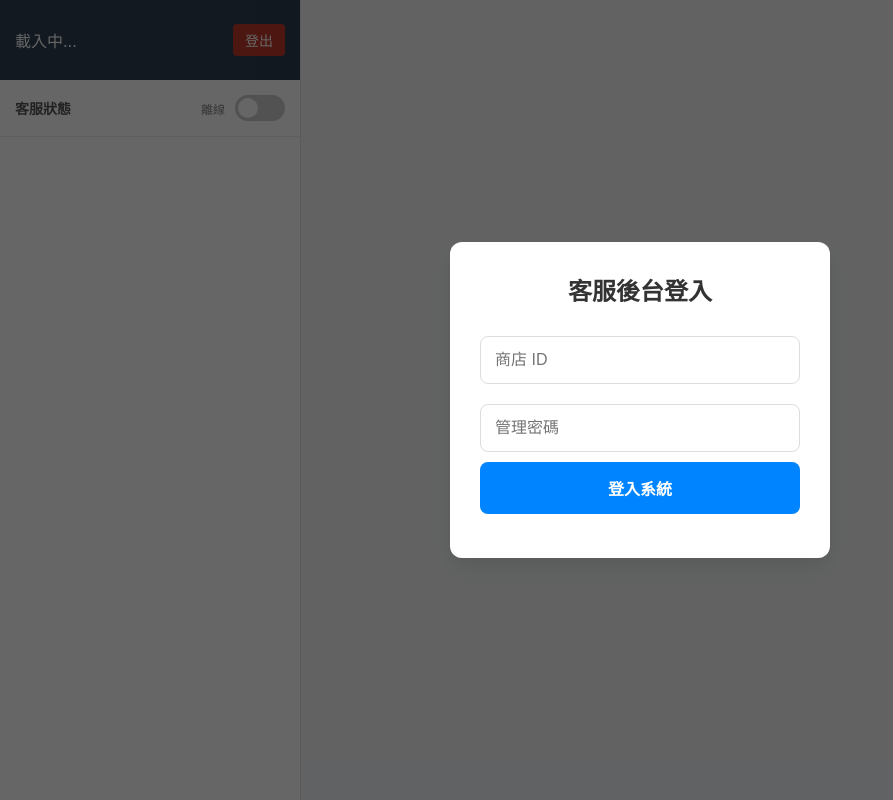
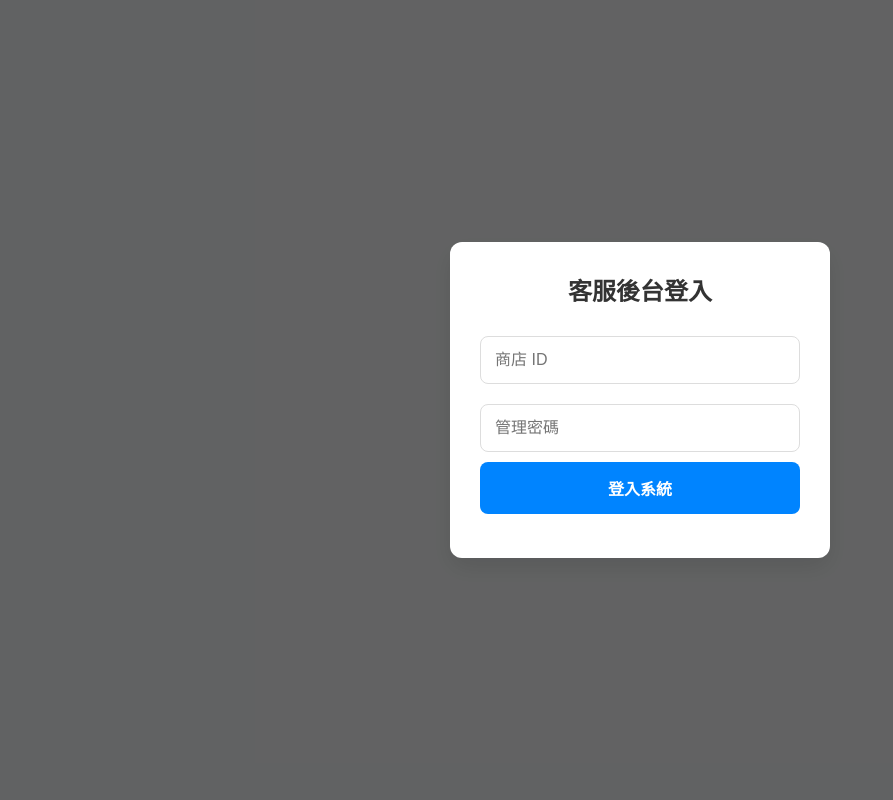
Before and after one commit to 1422tony/customer-support, a website: page admin/index.html in a window 1280 px wide. Shown: the whole page, without its empty margins (0-893 px from the left). Drawn offline with nearby package versions, Linux system fonts and the light colour scheme.

Commit message:
Fix chat op

```diff
--- a/admin/index.html
+++ b/admin/index.html
@@ -34,7 +34,6 @@
             flex-shrink: 0;
         }
 
-        /* ★★★ 新增：足跡追蹤區塊樣式 ★★★ */
         #footprint-box {
             background: #fffbe6; border-bottom: 1px solid #ffe58f;
             padding: 8px 15px; font-size: 13px; color: #555;
@@ -75,6 +74,7 @@
         #close-modal { position: absolute; top: 20px; right: 20px; color: #fff; font-size: 30px; font-weight: bold; cursor: pointer; z-index: 2001; background: rgba(0,0,0,0.5); width: 40px; height: 40px; border-radius: 50%; display: flex; align-items: center; justify-content: center; }
         @keyframes fadeIn { from {opacity:0;} to {opacity:1;} }
         @keyframes zoomIn { from {transform:scale(0.9);} to {transform:scale(1);} }
+
         .status-box { padding: 15px; border-bottom: 1px solid #eee; display: flex; align-items: center; justify-content: space-between; background: #fff; }
         .status-label { font-size: 14px; font-weight: bold; color: #555; }
 
@@ -82,10 +82,9 @@
         .switch input { opacity: 0; width: 0; height: 0; }
         .slider { position: absolute; cursor: pointer; top: 0; left: 0; right: 0; bottom: 0; background-color: #ccc; transition: .4s; border-radius: 34px; }
         .slider:before { position: absolute; content: ""; height: 20px; width: 20px; left: 3px; bottom: 3px; background-color: white; transition: .4s; border-radius: 50%; }
-        input:checked + .slider { background-color: #2ecc71; } /* 綠色 */
+        input:checked + .slider { background-color: #2ecc71; }
         input:checked + .slider:before { transform: translateX(24px); }
 
-        /* 狀態文字 */
         #status-text { font-size: 12px; color: #888; margin-right: 10px; }
 
         @media (max-width: 768px) {
@@ -97,7 +96,6 @@
             #back-btn { display: block; }
             #chat-header { padding-left: 5px; }
             .cb-msg-img { max-width: 60vw; }
-            /* 手機版足跡連結短一點 */
             #footprint-link { max-width: 200px; }
         }
     </style>
@@ -125,6 +123,18 @@
                 <span id="shop-name">載入中...</span>
                 <button id="logout-btn" onclick="logout()">登出</button>
             </div>
+
+            <div class="status-box">
+                <div class="status-label">客服狀態</div>
+                <div style="display:flex; align-items:center;">
+                    <span id="status-text">離線</span>
+                    <label class="switch">
+                        <input type="checkbox" id="online-toggle" onchange="toggleOnline()">
+                        <span class="slider"></span>
+                    </label>
+                </div>
+            </div>
+
             <div id="user-list"></div>
         </div>
 
@@ -152,25 +162,7 @@
             </div>
         </div>
     </div>
-    <div id="sidebar">
-        <div id="shop-info-box">
-            <span id="shop-name">載入中...</span>
-            <button id="logout-btn" onclick="logout()">登出</button>
-        </div>
 
-        <div class="status-box">
-            <div class="status-label">客服狀態</div>
-            <div style="display:flex; align-items:center;">
-                <span id="status-text">離線</span>
-                <label class="switch">
-                    <input type="checkbox" id="online-toggle" onchange="toggleOnline()">
-                    <span class="slider"></span>
-                </label>
-            </div>
-        </div>
-
-        <div id="user-list"></div>
-    </div>
     <script src="https://cdn.socket.io/4.7.2/socket.io.min.js"></script>
     <script>
         const SERVER = '/';
@@ -178,32 +170,23 @@
         let activeUser = null;
         let unreadCounts = {};
         let typingTimeout;
-        // ★ 用來儲存每個使用者的最新足跡 { userId: {url, title, image} }
         let userFootprints = {};
 
-        // 1. 登入成功後，設定開關初始狀態
         socket.on('loginSuccess', (data) => {
-            // ... (原本邏輯)
-
-            // 設定開關
             const toggle = document.getElementById('online-toggle');
             toggle.checked = data.isOnline;
             updateStatusText(data.isOnline);
         });
 
-        // 2. 監聽後端廣播回來的狀態確認 (確保多個管理員同步)
         socket.on('shopStatusUpdate', (data) => {
             const toggle = document.getElementById('online-toggle');
             toggle.checked = data.isOnline;
             updateStatusText(data.isOnline);
         });
 
-        // 3. 切換開關函式
         function toggleOnline() {
             const toggle = document.getElementById('online-toggle');
             const isOnline = toggle.checked;
-
-            // 發送給後端
             socket.emit('adminToggleStatus', { isOnline: isOnline });
             updateStatusText(isOnline);
         }
@@ -282,12 +265,8 @@
                 Object.keys(users).forEach(uid => renderUserInList(uid, users[uid]));
             });
 
-            // ★★★ 接收足跡更新 ★★★
             socket.on('userPageUpdate', (data) => {
-                // 1. 存入記憶體
                 userFootprints[data.userId] = data;
-
-                // 2. 如果目前正好在看這位使用者，立刻更新 UI
                 if (activeUser === data.userId) {
                     renderFootprint(data);
                 }
@@ -348,21 +327,13 @@
             location.reload();
         }
 
-        // ★★★ 渲染足跡 UI ★★★
-function renderFootprint(data) {
+        function renderFootprint(data) {
             const box = document.getElementById('footprint-box');
             const link = document.getElementById('footprint-link');
             const img = document.getElementById('footprint-img');
 
             if (!data) {
-                // 選項 A: 直接隱藏 (您目前的做法)
                 box.style.display = 'none';
-
-                // 選項 B (建議): 顯示「無瀏覽資料」
-                // box.style.display = 'flex';
-                // link.innerText = "等待使用者瀏覽中...";
-                // link.href = "#";
-                // img.style.display = 'none';
                 return;
             }
 
@@ -404,7 +375,6 @@ function renderFootprint(data) {
                 document.getElementById('messages').innerHTML = '<div style="text-align:center;color:#999;margin-top:20px;">載入中...</div>';
                 updateTypingStatus(false);
 
-                // ★ 切換使用者時，顯示他最後的足跡
                 renderFootprint(userFootprints[uid]);
 
                 socket.emit('adminJoinUser', { userId: uid });
```
